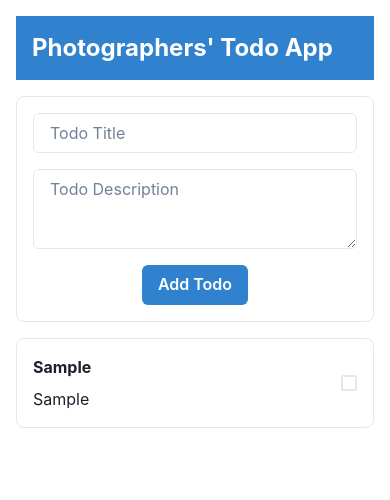
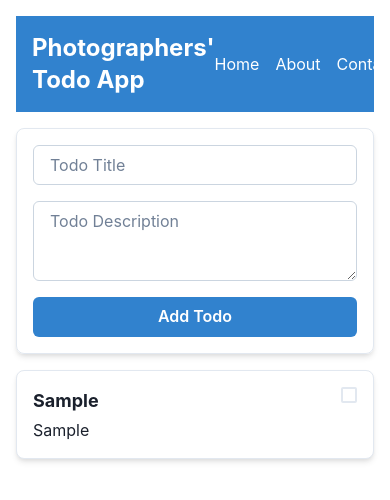
Before and after one commit to GPT-Engineer-App-Dev/photographer-todo, a React (Vite) app: page / in a window 390 px wide. Both pictures are taken after typing "Sample", "Sample" into the empty fields and a click on the button "Add Todo". Shown: the top 500 px of the page. Built offline with nearby package versions, Linux system fonts and the light colour scheme.

Commit message:
Enhanced the todo app for photographers with a navigation bar, responsive layout, and sleek design.

```diff
--- a/src/pages/Index.jsx
+++ b/src/pages/Index.jsx
@@ -11,6 +11,8 @@ import {
   Heading,
   Text,
   Flex,
+  Spacer,
+  useBreakpointValue,
 } from "@chakra-ui/react";
 
 const Index = () => {
@@ -31,27 +33,43 @@ const Index = () => {
     setTodos(newTodos);
   };
 
+  const isMobile = useBreakpointValue({ base: true, md: false });
+
   return (
     <Container maxW="container.lg" p={4}>
       <Box bg="blue.500" w="100%" p={4} color="white" mb={4}>
-        <Heading as="h1" size="lg">
-          Photographers' Todo App
-        </Heading>
+        <Flex align="center">
+          <Heading as="h1" size="lg">
+            Photographers' Todo App
+          </Heading>
+          <Spacer />
+          <HStack spacing={4}>
+            <Text>Home</Text>
+            <Text>About</Text>
+            <Text>Contact</Text>
+          </HStack>
+        </Flex>
       </Box>
       <VStack spacing={4} align="stretch">
-        <Box p={4} borderWidth="1px" borderRadius="lg">
+        <Box p={4} borderWidth="1px" borderRadius="lg" boxShadow="md">
           <VStack spacing={4}>
             <Input
               placeholder="Todo Title"
               value={title}
               onChange={(e) => setTitle(e.target.value)}
+              bg="white"
+              borderColor="gray.300"
+              _hover={{ borderColor: "gray.400" }}
             />
             <Textarea
               placeholder="Todo Description"
               value={description}
               onChange={(e) => setDescription(e.target.value)}
+              bg="white"
+              borderColor="gray.300"
+              _hover={{ borderColor: "gray.400" }}
             />
-            <Button colorScheme="blue" onClick={addTodo}>
+            <Button colorScheme="blue" onClick={addTodo} w="full">
               Add Todo
             </Button>
           </VStack>
@@ -62,11 +80,14 @@ const Index = () => {
             p={4}
             borderWidth="1px"
             borderRadius="lg"
+            boxShadow="md"
             bg={todo.completed ? "green.100" : "white"}
           >
-            <HStack justify="space-between">
-              <VStack align="start">
-                <Text fontWeight="bold">{todo.title}</Text>
+            <HStack justify="space-between" align={isMobile ? "start" : "center"}>
+              <VStack align="start" spacing={1}>
+                <Text fontWeight="bold" fontSize="lg">
+                  {todo.title}
+                </Text>
                 <Text>{todo.description}</Text>
               </VStack>
               <Checkbox
```
